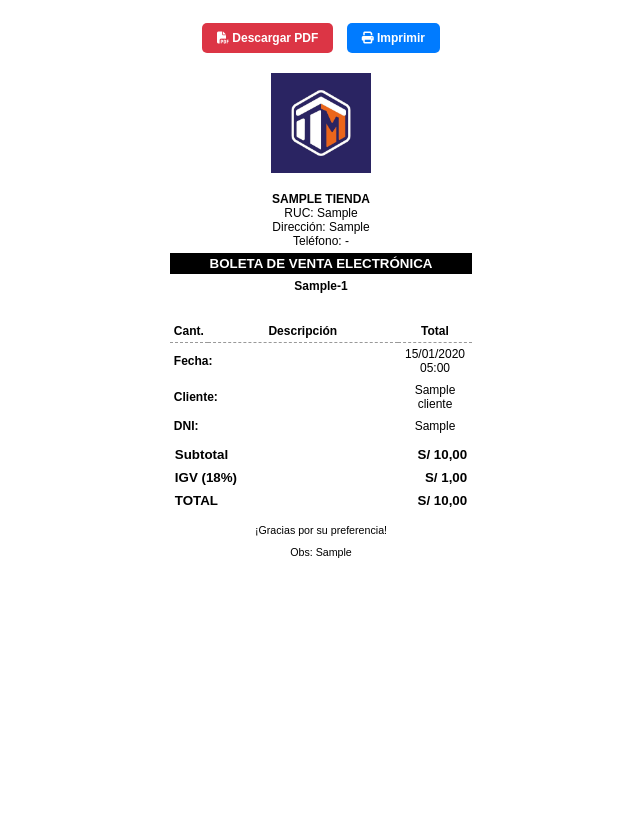
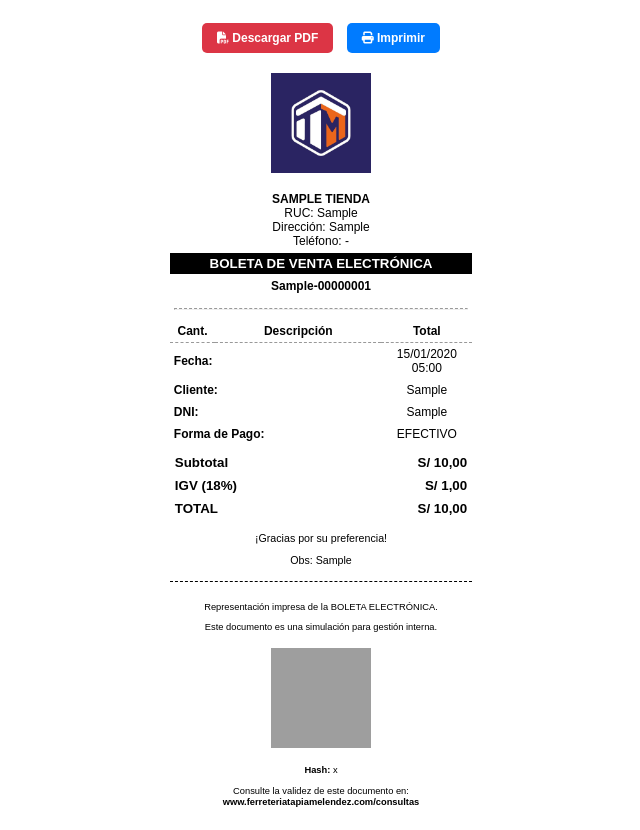
Before and after one commit to Andrevalqui/mi-ferreteria, a Django app: page /comprobante/1/ticket/ in a window 1280 px wide. Shown: the whole page, without its empty margins (319-959 px from the left). Before the commit the page ends 558 px from the top, so only its background shows below. Run offline with Django 5.2, Linux system fonts and the light colour scheme; a user stored in the database is signed in; tables that the repository leaves empty hold one stand-in row (values such as "Sample post"); grey boxes are pictures that could not be loaded.

Commit message:
Update comprobante_ticket.html

```diff
--- a/inventario/templates/inventario/comprobante_ticket.html
+++ b/inventario/templates/inventario/comprobante_ticket.html
@@ -96,6 +96,21 @@
             font-size: 8pt;
             margin-top: 10px;
         }
+
+        /* ESTILO PARA LA SECCIÓN SUNAT MOCK */
+        .sunat-section {
+            border-top: 1px dashed #000;
+            margin-top: 15px;
+            padding-top: 10px;
+            text-align: center;
+            font-size: 7pt;
+            line-height: 1.2;
+        }
+        .qr-code {
+            width: 100px;
+            height: 100px;
+            margin: 5px auto;
+        }
     </style>
 </head>
 <body>
@@ -112,8 +127,8 @@
                  style="max-width: 100%; height: auto; max-height: 100px; display: block; margin: 0 auto 5px auto;">
             <br>
             <strong>{{ comprobante.tienda.nombre|upper }}</strong><br>
-            RUC: {{ comprobante.tienda.ruc|default:"N/A" }}<br>
-            Dirección: {{ comprobante.tienda.direccion|default:"N/A" }}<br>
+            RUC: {{ comprobante.tienda.ruc|default:"00000000000" }}<br>
+            Dirección: {{ comprobante.tienda.direccion|default:"Dirección no registrada" }}<br>
             Teléfono: {{ comprobante.tienda.telefono|default:"-" }}
         </div>
 
@@ -126,7 +141,7 @@
         </div>
 
         <div class="text-center" style="margin-bottom: 5px;">
-            <strong>{{ comprobante.serie }}-{{ comprobante.numero }}</strong>
+            <strong>{{ comprobante.serie }}-{{ comprobante.numero|stringformat:"08d" }}</strong>
         </div>
 
         <table class="main-table">
@@ -138,11 +153,11 @@
                 {% if comprobante.cliente %}
                     <tr>
                         <td colspan="2"><strong>{% if comprobante.tipo_comprobante == 'FACTURA' %}Razón Social:{% else %}Cliente:{% endif %}</strong></td>
-                        <td class="text-center">{{ comprobante.cliente.nombre_completo }}</td>
+                        <td class="text-center">{{ comprobante.cliente.razon_social|default:comprobante.cliente.nombre_completo }}</td>
                     </tr>
                     <tr>
                         <td colspan="2"><strong>{% if comprobante.tipo_comprobante == 'FACTURA' %}RUC:{% else %}DNI:{% endif %}</strong></td>
-                        <td class="text-center">{{ comprobante.cliente.dni_ruc|default:"-" }}</td>
+                        <td class="text-center">{{ comprobante.cliente.ruc|default:comprobante.cliente.dni }}</td>
                     </tr>
                 {% else %}
                     <tr>
@@ -150,23 +165,28 @@
                         <td class="text-center">Venta al Público General</td>
                     </tr>
                 {% endif %}
+                <!-- NUEVO: MODO DE PAGO -->
+                <tr>
+                    <td colspan="2"><strong>Forma de Pago:</strong></td>
+                    <td class="text-center">{{ comprobante.get_metodo_pago_display|upper }}</td>
+                </tr>
             </tbody>
 
-<thead>
-    <tr class="separator-row"><td colspan="3"></td></tr>
-    <tr style="text-align: center;">
-        <th width="5%">Cant.</th>
-        <th width="70%">Descripción</th>
-        <th width="30%">Total</th>
-    </tr>
-</thead>
+            <thead>
+                <tr class="separator-row"><td colspan="3"><hr style="border-top: 1px dashed #999;"></td></tr>
+                <tr style="text-align: center;">
+                    <th width="15%">Cant.</th>
+                    <th width="55%">Descripción</th>
+                    <th width="30%">Total</th>
+                </tr>
+            </thead>
 
             <tbody>
                 {% for detalle in comprobante.detalles.all %}
                 <tr>
-                    <td class="text-center">{{ detalle.cantidad }}</td>
-                    <td class="text-center" style="text-align: center;">{{ detalle.producto.nombre }}</td>
-                    <td class="text-center">S/ {{ detalle.subtotal|floatformat:2 }}</td>
+                    <td class="text-center">{{ detalle.cantidad }} <small>{{ detalle.producto.unidad_medida }}</small></td>
+                    <td class="text-center">{{ detalle.producto.nombre }}</td>
+                    <td class="text-right">S/ {{ detalle.subtotal|floatformat:2 }}</td>
                 </tr>
                 {% endfor %}
             </tbody>
@@ -193,6 +213,18 @@
                 <p>Obs: {{ comprobante.observaciones }}</p>
             {% endif %}
         </div>
+
+        <!-- SECCIÓN DE SIMULACRO SUNAT -->
+        <div class="sunat-section">
+            <p>Representación impresa de la {% if comprobante.tipo_comprobante == 'FACTURA' %}FACTURA{% else %}BOLETA{% endif %} ELECTRÓNICA.</p>
+            <p>Este documento es una simulación para gestión interna.</p>
+
+            <!-- QR DINÁMICO (Contiene RUC Emisor, Tipo Doc, Serie, Número, IGV, Total, Fecha, DNI/RUC Cliente) -->
+            <img class="qr-code" src="https://api.qrserver.com/v1/create-qr-code/?size=150x150&data={{ comprobante.tienda.ruc }}|{{ comprobante.tipo_comprobante }}|{{ comprobante.serie }}|{{ comprobante.numero }}|{{ comprobante.igv }}|{{ comprobante.total_final }}|{{ comprobante.fecha_emision|date:'d/m/Y' }}|{{ comprobante.cliente.dni|default:comprobante.cliente.ruc }}" alt="QR SUNAT">
+
+            <p><strong>Hash:</strong> {{ comprobante.hash_sunat|default:"N/A" }}</p>
+            <p>Consulte la validez de este documento en:<br><strong>www.ferreteriatapiamelendez.com/consultas</strong></p>
+        </div>
     </div>
 
 </body>
```
